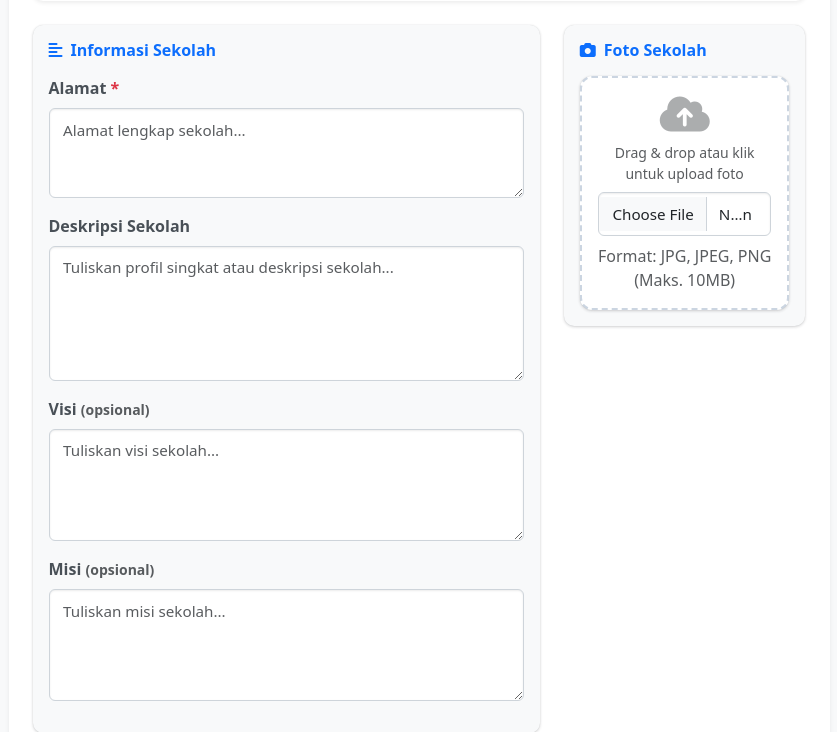
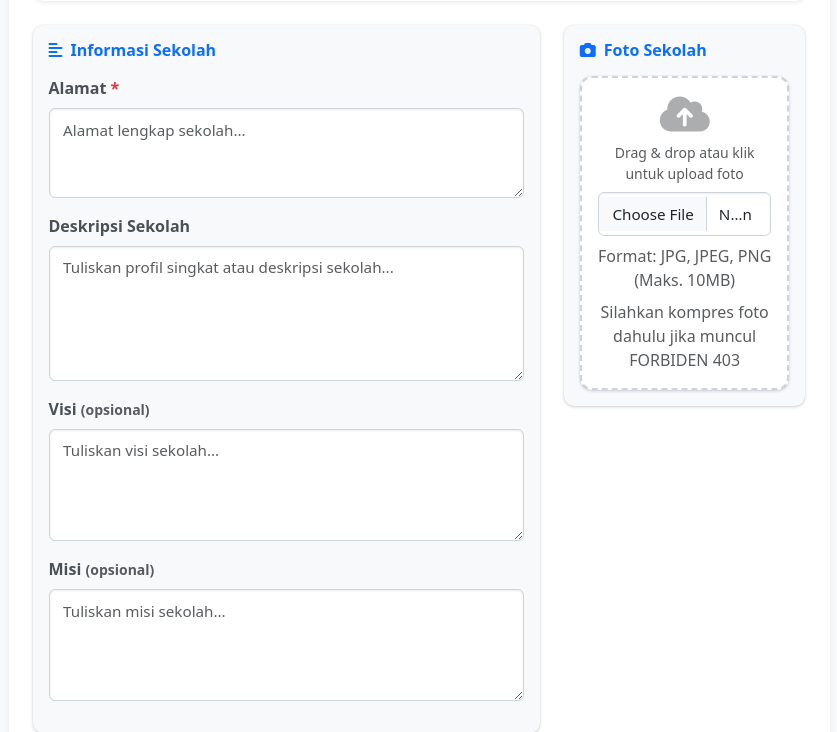
Before and after one commit to muhammadsyaiful2601/pbl-kelompok-3, a CodeIgniter 4 app: the page made by app/Views/admin/sekolah/form.php in a window 1280 px wide. Shown: the part 1341-2073 px from the top of the page, without its empty margins (346-1183 px from the left). Run offline with PHP 8.4 and a stand-in for CodeIgniter, Linux system fonts and the light colour scheme; the template is opened without the code that fills it, so the values that code supplies are empty; some libraries are stand-ins or nearby versions.

Commit message:
perbaikan forbiden 403

```diff
--- a/app/Views/admin/sekolah/form.php
+++ b/app/Views/admin/sekolah/form.php
@@ -284,6 +284,7 @@
                                         <input type="file" name="foto" id="foto-input" class="form-control mt-2 <?= ($validation->hasError('foto')) ? 'is-invalid' : '' ?>" onchange="previewImage()">
                                         <div class="invalid-feedback"><?= $validation->getError('foto') ?></div>
                                         <p class="text-muted x-small mt-2 mb-0">Format: JPG, JPEG, PNG (Maks. 10MB)</p>
+                                        <p class="text-muted x-small mt-2 mb-0">Silahkan kompres foto dahulu jika muncul FORBIDEN 403</p>
                                         <div id="foto-warning" class="alert alert-warning py-2 mt-2 mb-0 small d-none" style="border-radius: 8px;"></div>
                                     </div>
                                 </div>
```
